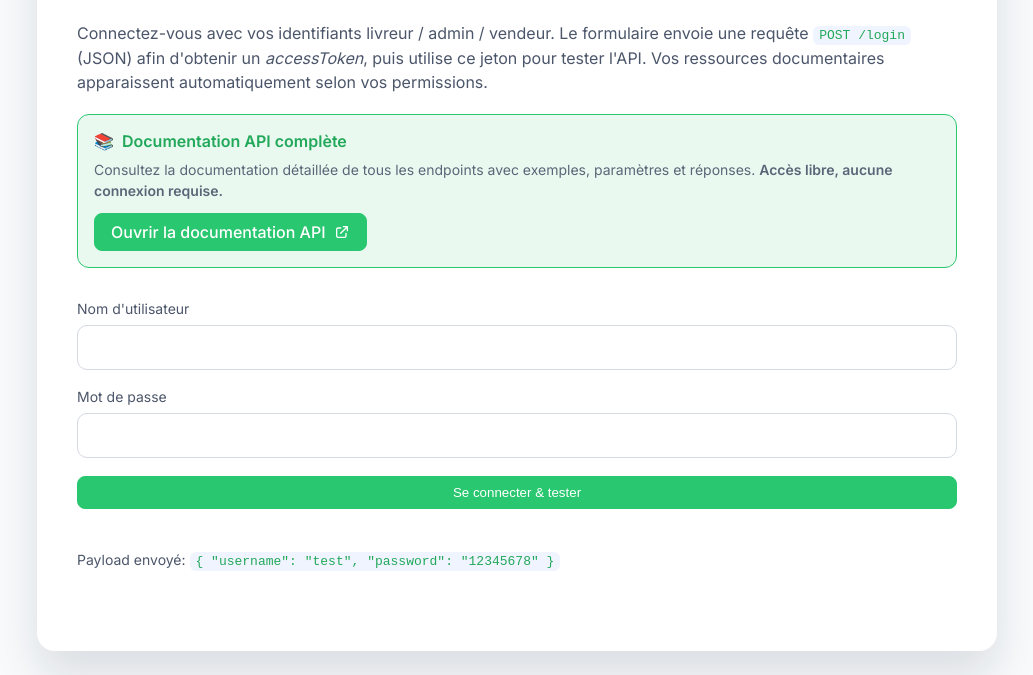
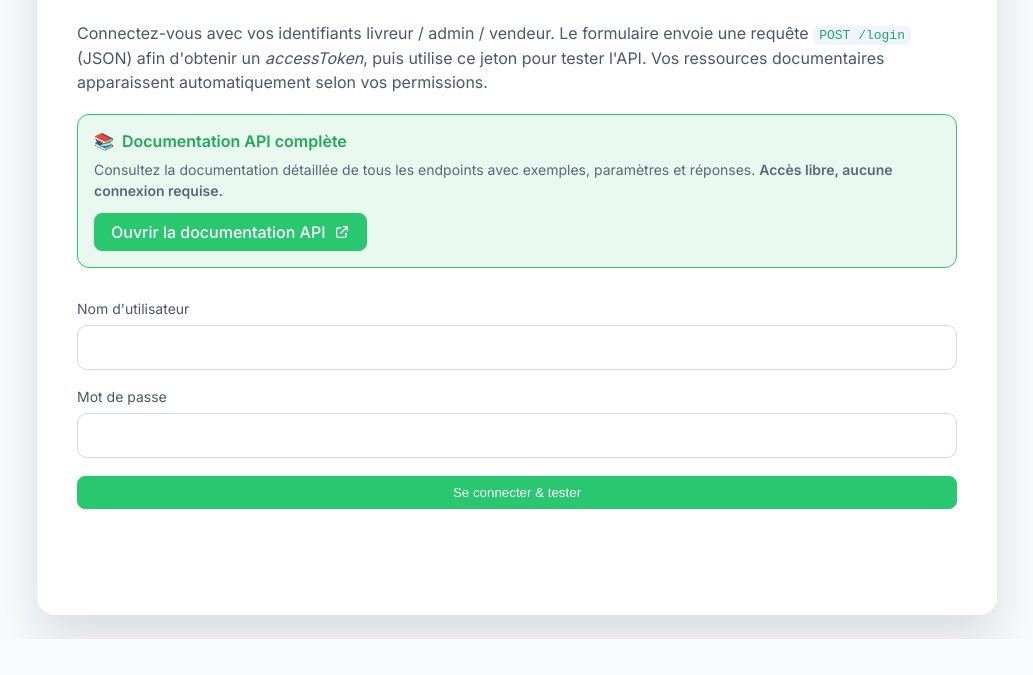
Before and after one commit to GOLVEN666/colivry-ipa, a plain HTML site: page interface/index.html in a window 1280 px wide. Shown: the part 161-836 px from the top of the page, without its empty margins (123-1156 px from the left). After the commit the page ends 800 px from the top, so only its background shows below. Drawn offline with Linux system fonts and the light colour scheme.

Commit message:
Update index.html

```diff
--- a/interface/index.html
+++ b/interface/index.html
@@ -425,10 +425,10 @@
 
         <button type="submit" class="btn primary">Se connecter & tester</button>
 
-        <small class="credentials">
+        <!-- <small class="credentials">
           Payload envoyé:
           <code>{ "username": "test", "password": "12345678" }</code>
-        </small>
+        </small> -->
       </form>
 
       <div id="login-status" class="status"></div>
```
